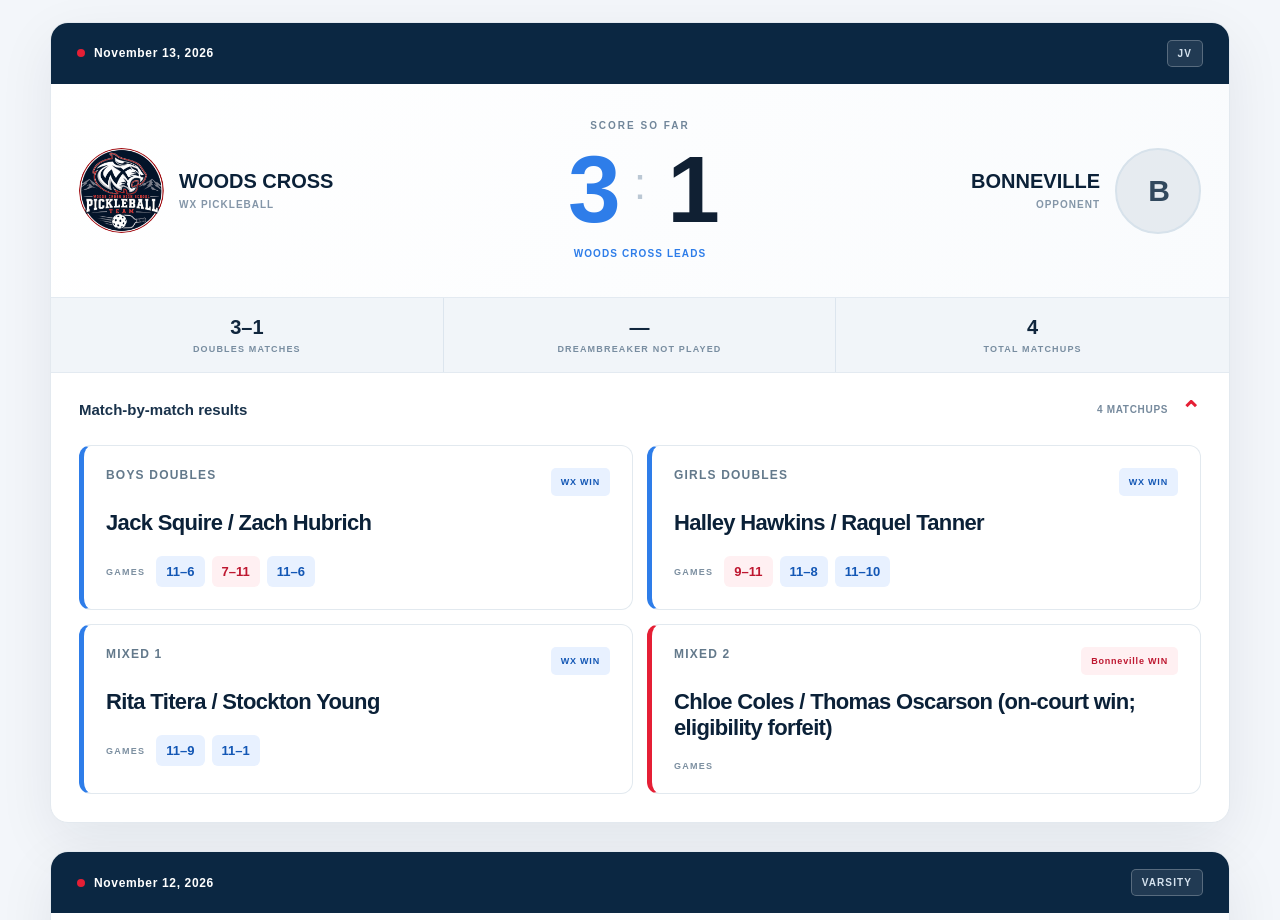
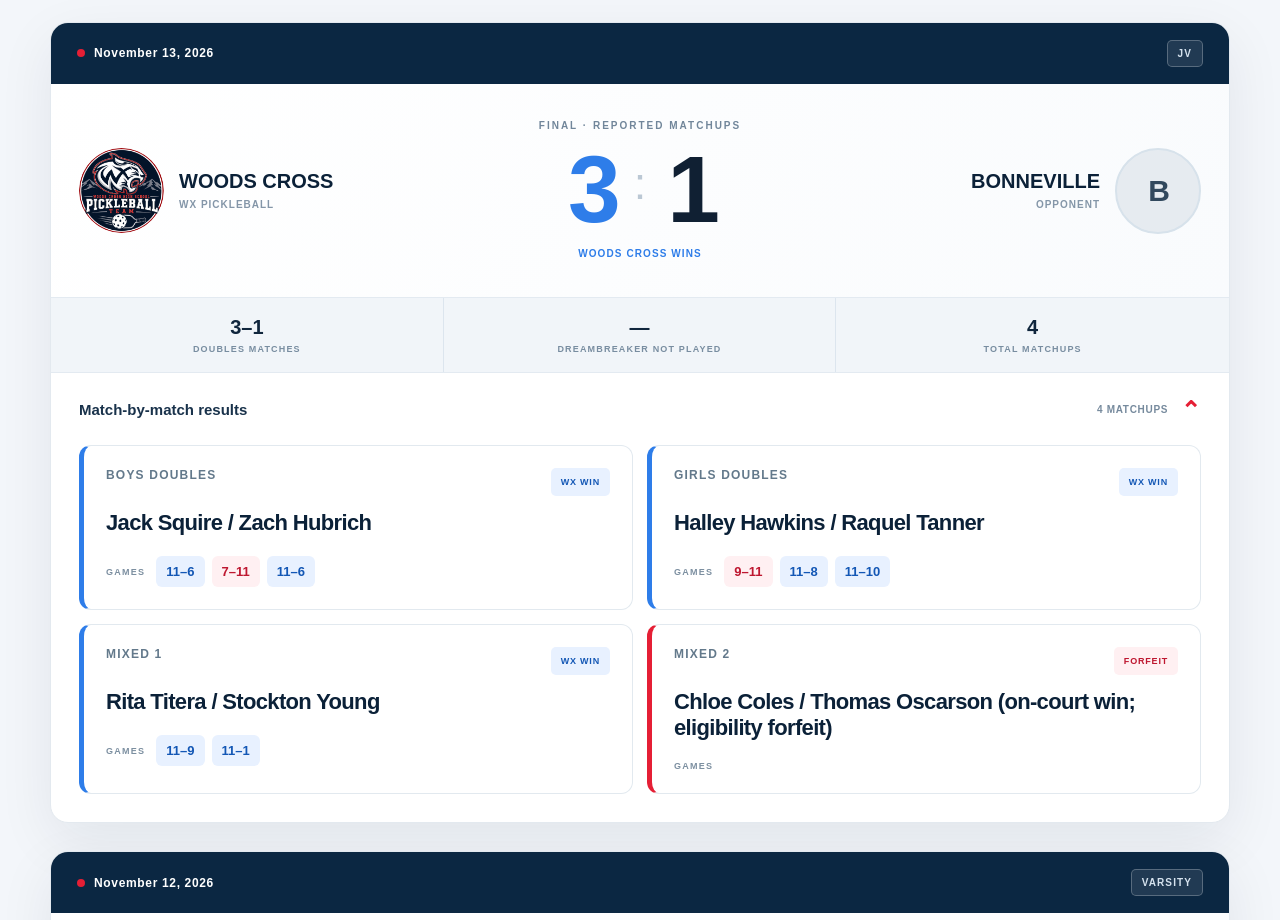
Before and after one commit to colesp-ui/wxpickleball, a Next.js app: page /results in a window 1280 px wide. Shown: the part 845-1765 px from the top of the page. Built offline with nearby package versions, Linux system fonts and the light colour scheme.

Commit message:
Mark Bonneville JV result final and label eligibility forfeit

```diff
--- a/app/results/ResultsBoard.js
+++ b/app/results/ResultsBoard.js
@@ -3,7 +3,7 @@
 import { useMemo, useState } from "react";
 
 // Confirmed final meet results can be recorded even when fewer than seven matchups are logged.
-const CONFIRMED_FINAL_MEETS = new Set(["11/5/26|bountiful|pre-season mix", "11/12/26|alta|varsity"]);
+const CONFIRMED_FINAL_MEETS = new Set(["11/5/26|bountiful|pre-season mix", "11/12/26|alta|varsity", "11/13/26|bonneville|jv"]);
 
 const FILTERS = [
   { key: "All", label: "All Meets" },
@@ -84,7 +84,7 @@ function MatchCard({ match, opponent }) {
       <div className="wx-match-top">
         <span className="wx-match-type">{match.type}</span>
         <span className={"wx-result-tag " + (match.isWx ? "wx-result-win" : "wx-result-loss")}>
-          {match.isWx ? "WX WIN" : opponent + " WIN"}
+          {match.players.includes("eligibility forfeit") ? "FORFEIT" : match.isWx ? "WX WIN" : opponent + " WIN"}
         </span>
       </div>
       <div className="wx-match-players">{match.players}</div>
```
